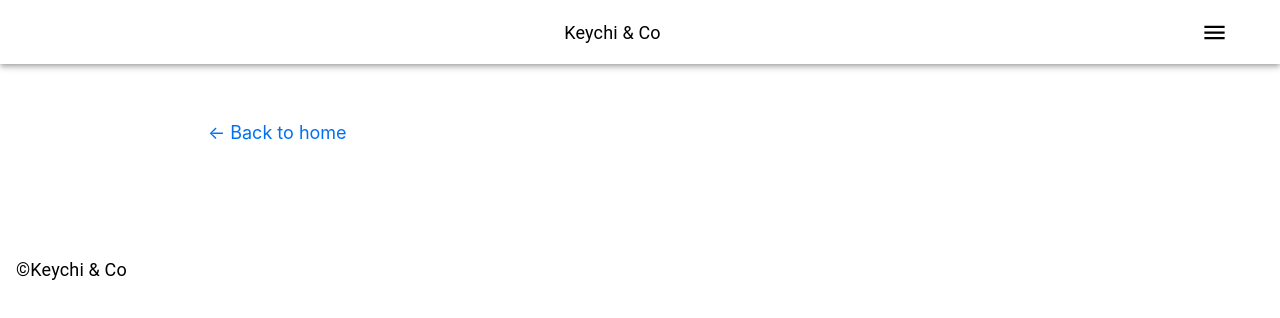
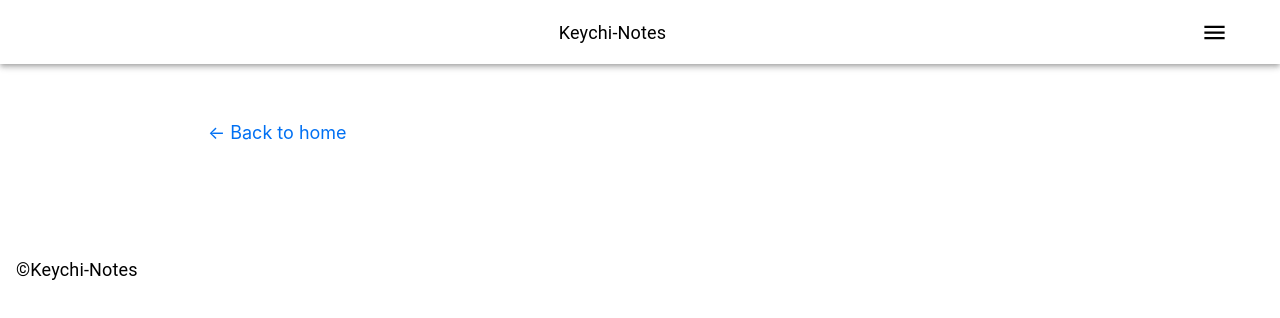
Before and after one commit to keychi25/keychi-miscellaneous-notes, a Next.js app: page /mypage in a window 1280 px wide. Shown: the top 318 px of the page. Built offline with nearby package versions, Linux system fonts and the light colour scheme.

Commit message:
画像の挿入

```diff
--- a/components/layout.js
+++ b/components/layout.js
@@ -20,7 +20,7 @@
 import TwitterIcon from '@material-ui/icons/Twitter'
 import BorderColorIcon from '@material-ui/icons/BorderColor'
 
-export const siteTitle = 'Keychi & Co'
+export const siteTitle = 'Keychi-Notes'
 
 const useStyles = makeStyles((theme) => ({
   root: {
```
Also changed, not shown: posts/fuji_2020_Brains.md (+4 -1 lines), public/md_images/fujifilm-4_score.png (added).
